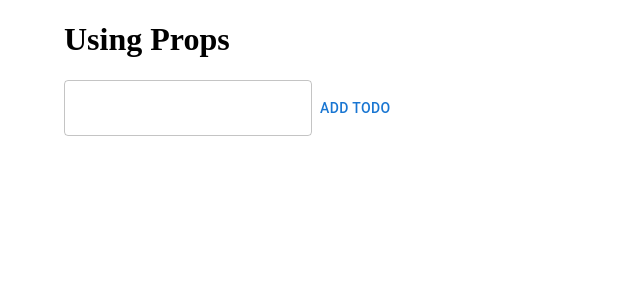
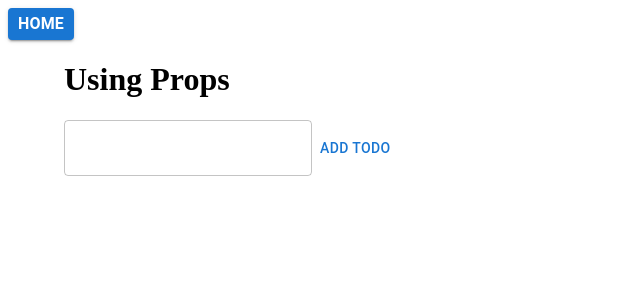
Before and after one commit to derek-0000/react-starter-challenges, a React (Vite) app: page /using-props in a window 1280 px wide. Shown: the top 300 px of the page, without its empty margins (0-640 px from the left). Built offline with nearby package versions, Linux system fonts and the light colour scheme.

Commit message:
Create Button

```diff
--- a/src/challenges/Layout.tsx
+++ b/src/challenges/Layout.tsx
@@ -1,7 +1,21 @@
+import { Typography, Button } from "@mui/material";
+import { Link } from "react-router-dom";
+
 type Props = {
   children: React.ReactNode;
 };
 
 export default function Layout({ children }: Props) {
-  // Add header
+  return (
+    <div>
+      <Link to="/">
+        <Button variant="contained" size="small">
+          <Typography fontWeight="bold" style={{ color: "white" }}>
+            Home
+          </Typography>
+        </Button>
+      </Link>
+      <div>{children}</div>
+    </div>
+  );
 }
--- a/src/main.tsx
+++ b/src/main.tsx
@@ -5,11 +5,12 @@ import { createBrowserRouter, Outlet, RouterProvider } from "react-router-dom";
 import RandomColorGenerator from "./challenges/RandomColorGenerator.tsx";
 import UsingProps from "./challenges/UsingProps.tsx";
 import CardList from "./challenges/CardList.tsx";
+import Layout from "./challenges/Layout.tsx"
 
 const router = createBrowserRouter([
  {
    path: "/",
-    element: <Outlet />, //Add Layout component here
+   element: <Layout><Outlet/></Layout>, //Add Layout component here
    children: [
      { index: true, element: <App /> },
      {
```
Lines whose indentation alone changed are shown as unchanged.
